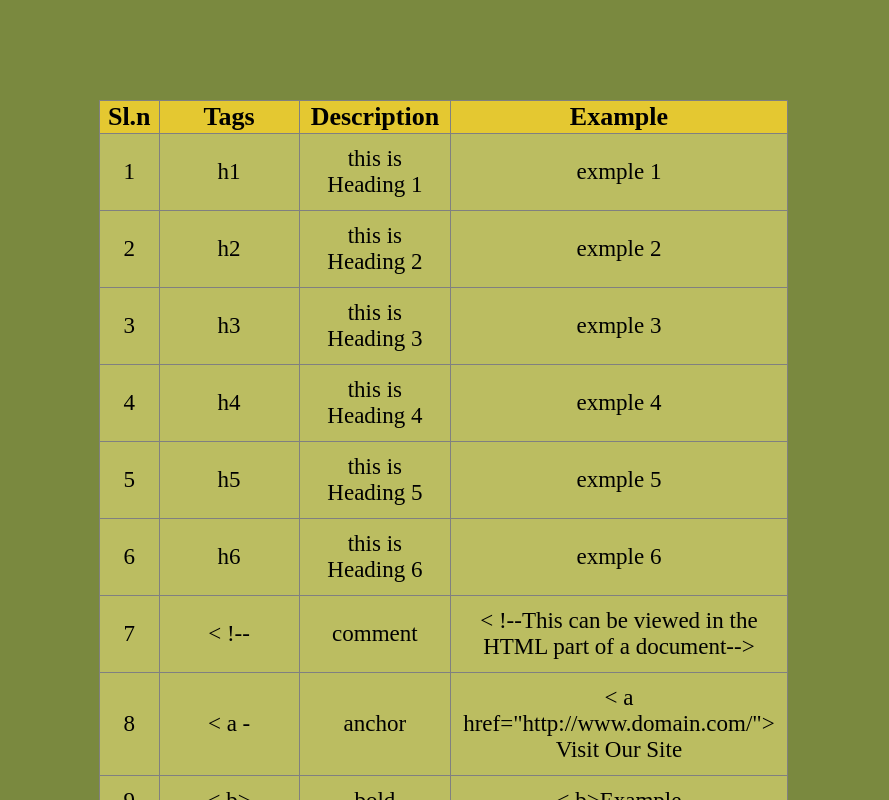
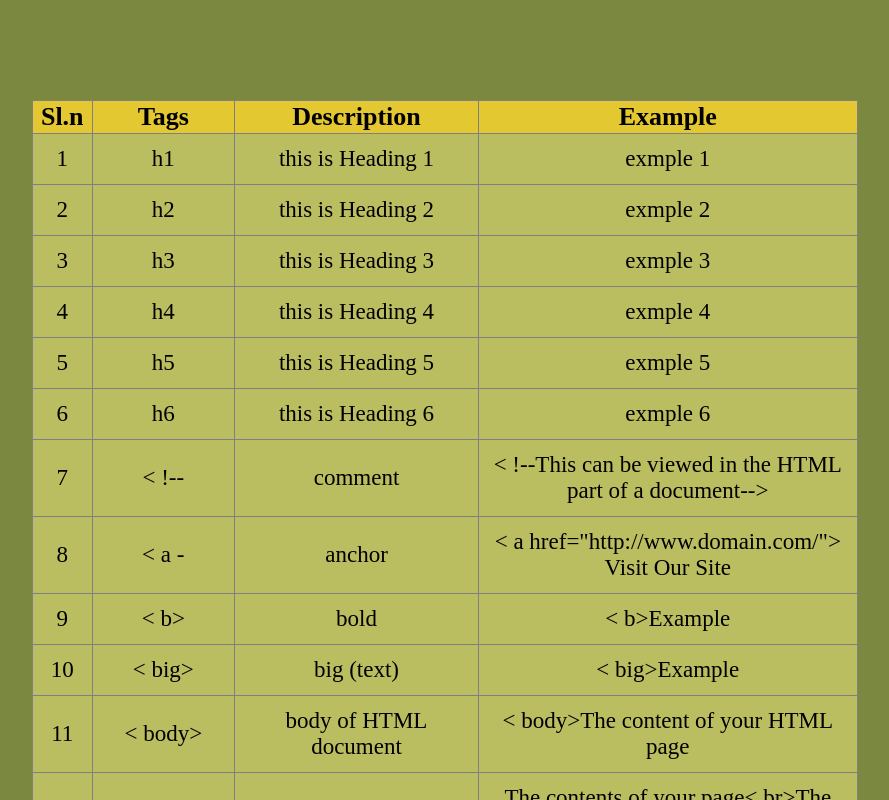
Before and after one commit to Rizwanoor/assignment_one, a plain HTML site: page index.html in a window 1280 px wide. Shown: the top 800 px of the page, without its empty margins (208-1097 px from the left). Drawn offline with Linux system fonts and the light colour scheme.

Commit message:
Add files via upload

```diff
--- a/css/style.css
+++ b/css/style.css
@@ -1,5 +1,5 @@
 table {
-    width: 70%;
+    width: 80%;
     background: #60dc2f70;
     border-collapse: collapse;
     padding: inherit;
@@ -10,7 +10,7 @@ Body
 	    background: #6a7b28e3;
 	    text-align: center;
 	    margin-top: 100px;
-		margin-left: 307px;
+		margin-left: 240px;
 }
 tr{
 	       background: #d2c26ec4;
```
